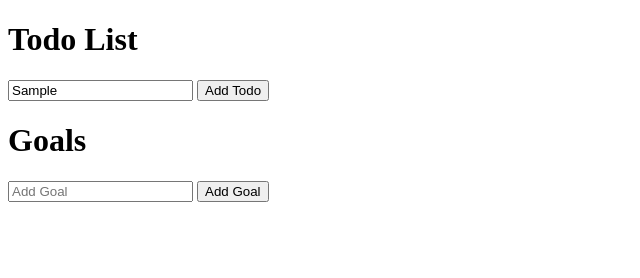
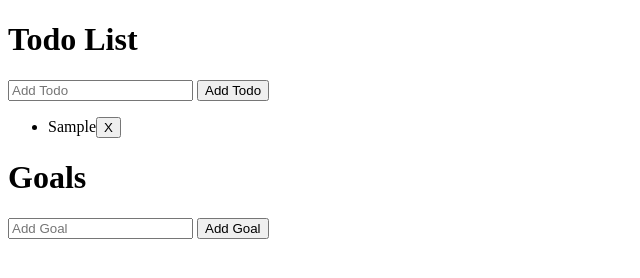
Before and after one commit to aehazard/redux-code-along, a plain HTML site: page index.html in a window 1280 px wide. Both pictures are taken after typing "Sample" into the empty fields and a click on the button "Add Todo". Shown: the whole page, without its empty margins (0-640 px from the left). Drawn offline with nearby package versions, Linux system fonts and the light colour scheme.

Commit message:
exercise solution

```diff
--- a/index.html
+++ b/index.html
@@ -33,38 +33,43 @@
 
       function addTodoAction(todo) {
         return {
+          type: ADD_TODO,
           todo,
         }
       }
 
       function removeTodoAction(id) {
         return {
+          type: REMOVE_TODO,
           id,
         }
       }
 
       function toggleTodoAction(id) {
         return {
+          type: TOGGLE_TODO,
           id,
         }
       }
 
       function addGoalAction(goal) {
         return {
+          type: ADD_GOAL,
           goal,
         }
       }
 
       function removeGoalAction(id) {
         return {
+          type: REMOVE_GOAL,
           id,
         }
       }
 
-      function todos(state, action) {
+      function todos(state = [], action) {
         switch (action.type) {
         case ADD_TODO:
-          return state.push([action.todo])
+          return state.concat([action.todo])
         case REMOVE_TODO:
           return state.filter((todo) => todo.id !== action.id)
         case TOGGLE_TODO:
@@ -77,7 +82,7 @@
         }
       }
 
-      function goals(state = {}, action) {
+      function goals(state = [], action) {
         switch (action.type) {
         case ADD_GOAL:
           return state.concat([action.goal])
```
